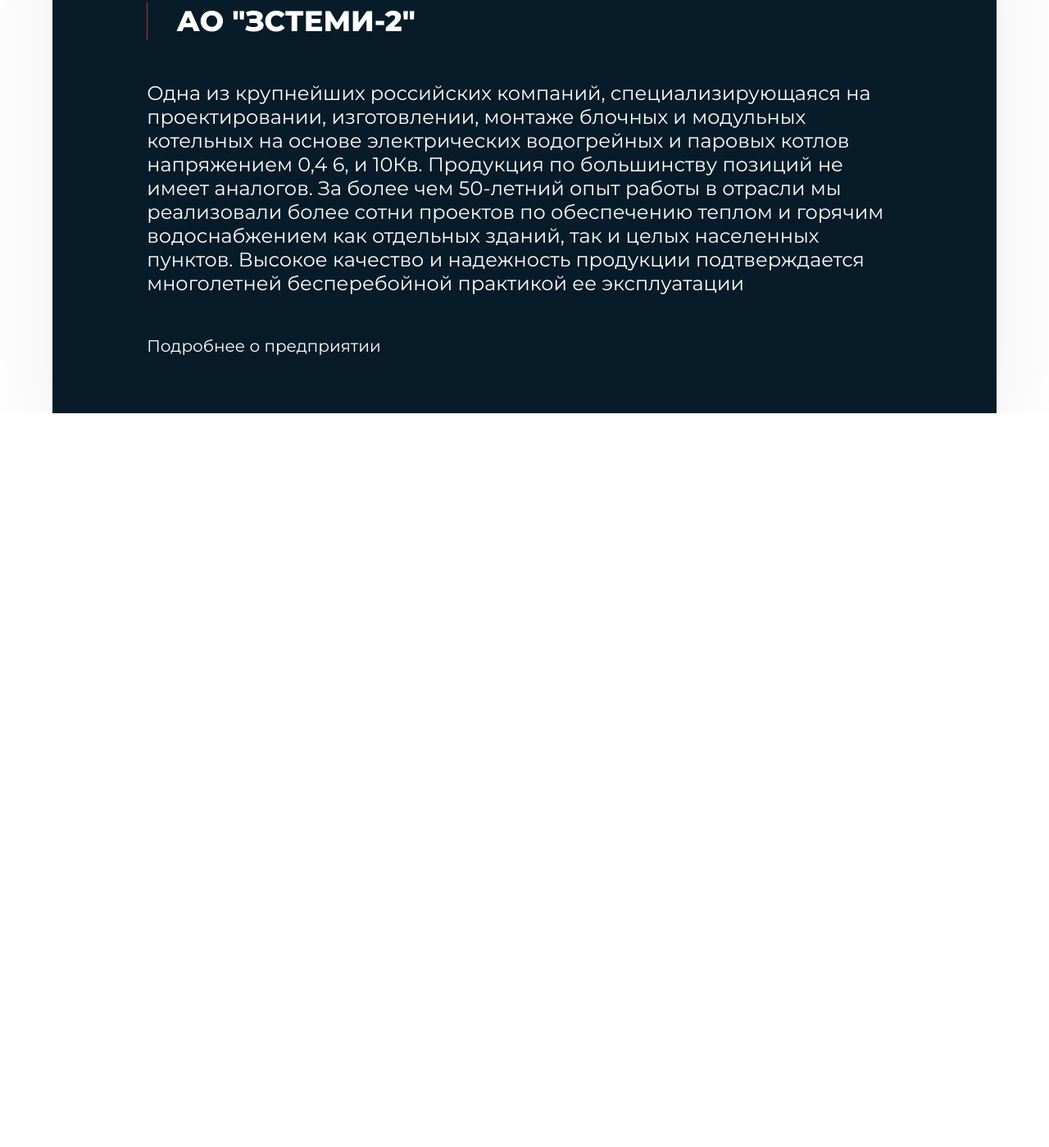
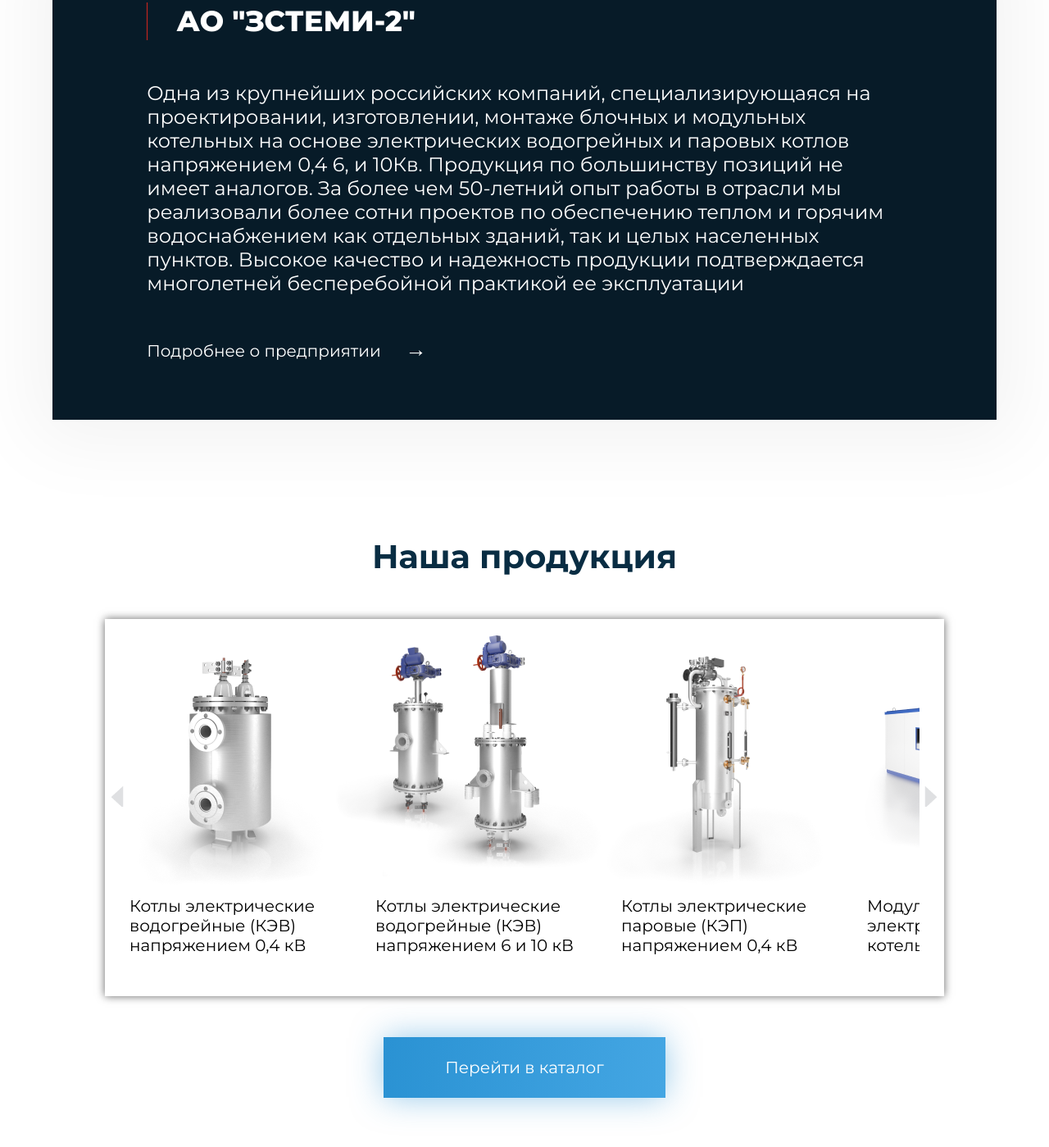
Before and after one commit to Oxotni4eg/project-boiler, a plain HTML site: page index.html in a window 1280 px wide. Shown: the part 1383-2782 px from the top of the page at 82% size. Before the commit the page ends 1887 px from the top, so only its background shows below. Drawn offline with nearby package versions, Linux system fonts and the light colour scheme.

Commit message:
add carousel, compete block our-products

```diff
--- a/css/style.css
+++ b/css/style.css
@@ -174,7 +174,7 @@ a:hover {
     margin-bottom: 75px;
 }
 
-.promo .transition-catalog {
+.transition-catalog {
     display: inline-block;
     padding: 25px 75px;
     color: white;
@@ -183,7 +183,7 @@ a:hover {
     cursor: pointer;
 }
 
-.promo .transition-catalog:hover {
+.transition-catalog:hover {
     background: #0A5078;
     box-shadow: 0px 0px 39px -1px rgba(42, 146, 211, 0.5);
 }
@@ -227,6 +227,10 @@ a:hover {
     max-width: 300px;
 }
 
+.about-company {
+    padding-bottom: 70px;
+}
+
 .about-company .wrapper-90 {
     position: relative;
     width: 90%;
@@ -262,3 +266,20 @@ a:hover {
 .about-company a:hover {
     color: #2A92D3;
 }
+
+.about-company a::after {
+    content: '\2192';
+    font-size: 26px;
+    padding-left: 30px;
+}
+
+.our-products h3 {
+    color: #092D43;
+    font-size: 40px;
+    line-height: 53px;
+    text-align: center;
+}
+
+.our-products .transition {
+    text-align: center;
+}
--- /dev/null
+++ b/css/styles-carousel.css
@@ -0,0 +1,52 @@
+.carousel  {
+    max-width: 1080px; /* ширина всего блока */
+    margin: 50px auto;
+    width:100%;
+    position: relative;
+ }
+ .carousel-wrapper {
+    margin: 10px 30px; /* отступы для стрелок */
+    overflow: hidden; /* скрываем содержимое, выходящее за рамки основной области */
+    position:relative;
+ }
+ .carousel-items {
+    width: 10000px; /* устанавливаем большую ширину для набора элементов */
+    position: relative; /* позиционируем блок относительно основной области карусели */
+ }
+ .carousel-block {
+    display: flex;
+    flex-direction: column;
+    align-items: center;
+    justify-content: space-between;
+    height: 400px;
+    float: left; /* выстраиваем все элементы карусели в ряд */
+    width: 250px; /* задаём ширину каждого элемента */
+    padding: 10px 50px 50px 0px; /* делаем оступы, чтобы элементы не сливались */
+ }
+ .carousel-block img{
+     display:block;
+ }
+
+ /*********** BUTTONS ***********/
+
+ .carousel-button-left a, .carousel-button-right a{
+    width: 29px;
+    height: 29px;
+    position: relative;
+    top: 200px;
+    cursor: pointer;
+    text-decoration:none;
+ }
+ .carousel-button-left a{
+    float: left;
+    background: url(../img/carousel-left.png);
+ }
+ .carousel-button-right a{
+    float: right;
+    background: url(../img/carousel-right.png);
+ }
+
+ /*********** SHADOW ***********/
+ .shadow{
+     box-shadow: 0px 0px 10px rgba(0, 0, 0, 0.6);
+ }
--- a/index.html
+++ b/index.html
@@ -7,6 +7,9 @@
     <title>Boilers</title>
     <link href="https://fonts.googleapis.com/css2?family=Montserrat:ital,wght@0,300;0,400;0,500;0,600;0,700;0,800;0,900;1,300;1,400;1,500;1,600;1,700;1,800;1,900&display=swap" rel="stylesheet" />
     <link rel="stylesheet" href="css/style.css" />
+    <script src="http://ajax.googleapis.com/ajax/libs/jquery/1.9.1/jquery.min.js"></script>
+	<script type="text/javascript" src="js/carousel.js"></script>
+	<link rel="stylesheet" type="text/css" href="/css/styles-carousel.css">
 </head>
 <body>
 
@@ -82,6 +85,46 @@
             </div>
         </section>
 
+        <section class="our-products padding">
+            <div class="container">
+                <h3>Наша продукция</h3>
+
+                <div class="carousel shadow">
+                    <div class="carousel-button-left"><a href="#"></a></div>
+                    <div class="carousel-button-right"><a href="#"></a></div>
+                      <div class="carousel-wrapper">
+                         <div class="carousel-items">
+                            <div class="carousel-block">
+                                  <img src="img/carousel-1.png" alt="" />
+                                  <a href="">Котлы электрические водогрейные (КЭВ) напряжением 0,4 кВ</a>
+                            </div>
+                            <div class="carousel-block">
+                                  <img src="img/carousel-2.png" alt="" />
+                                  <a href="">Котлы электрические водогрейные (КЭВ) напряжением 6 и 10 кВ</a>
+                            </div>
+                            <div class="carousel-block">
+                                  <img src="img/carousel-3.png" alt="" />
+                                  <a href="">Котлы электрические паровые (КЭП) напряжением 0,4 кВ</a>
+                            </div>
+                            <div class="carousel-block">
+                                  <img src="img/carousel-4.png" alt="" />
+                                  <a href="">Модульные электрические котельные (МЭК)</a>
+                            </div>
+                            <div class="carousel-block">
+                                  <img src="img/carousel-5.png" alt="" />
+                                  <a href="">Котлы электрические паровые (КЭП) напряжением 6 и 10 кВ</a>
+                            </div>
+                         </div>
+                      </div>
+                 </div>
+
+                 <div class="transition">
+                    <a class="transition-catalog">Перейти в каталог</a>
+                </div>
+
+            </div>
+        </section>
+
     </div>
 
 </body>
--- /dev/null
+++ b/js/carousel.js
@@ -0,0 +1,45 @@
+//Обработка клика на стрелку вправо
+$(document).on('click', ".carousel-button-right",function(){
+	var carusel = $(this).parents('.carousel');
+	right_carusel(carusel);
+	return false;
+});
+//Обработка клика на стрелку влево
+$(document).on('click',".carousel-button-left",function(){
+	var carusel = $(this).parents('.carousel');
+	left_carusel(carusel);
+	return false;
+});
+function left_carusel(carusel){
+   var block_width = $(carusel).find('.carousel-block').outerWidth();
+   $(carusel).find(".carousel-items .carousel-block").eq(-1).clone().prependTo($(carusel).find(".carousel-items"));
+   $(carusel).find(".carousel-items").css({"left":"-"+block_width+"px"});
+   $(carusel).find(".carousel-items .carousel-block").eq(-1).remove();
+   $(carusel).find(".carousel-items").animate({left: "0px"}, 200);
+
+}
+function right_carusel(carusel){
+   var block_width = $(carusel).find('.carousel-block').outerWidth();
+   $(carusel).find(".carousel-items").animate({left: "-"+ block_width +"px"}, 200, function(){
+	  $(carusel).find(".carousel-items .carousel-block").eq(0).clone().appendTo($(carusel).find(".carousel-items"));
+      $(carusel).find(".carousel-items .carousel-block").eq(0).remove();
+      $(carusel).find(".carousel-items").css({"left":"0px"});
+   });
+}
+
+/* $(function() {
+//Раскомментируйте строку ниже, чтобы включить автоматическую прокрутку карусели
+	auto_right('.carousel:first');
+})
+
+// Автоматическая прокрутка
+function auto_right(carusel){
+	setInterval(function(){
+		if (!$(carusel).is('.hover'))
+			right_carusel(carusel);
+	}, 3000)
+} */
+// Навели курсор на карусель
+$(document).on('mouseenter', '.carousel', function(){$(this).addClass('hover')})
+//Убрали курсор с карусели
+$(document).on('mouseleave', '.carousel', function(){$(this).removeClass('hover')})
```
Also changed, not shown: img/3_КЃв•Ђ нЂ•™ваЃ§≠л© ѓ†аЃҐЃ© а•£гЂ®аЃҐ†≠≠л© в®ѓ† КЭПР ≠†ѓап¶•≠®•ђ 1.png (added), img/5_ЭК.411.00.00 1.png (added), img/carousel-1.png (added), img/carousel-2.png (added), img/carousel-3.png (added), img/carousel-4.png (added), img/carousel-5.png (added), img/carousel-left.png (added), img/carousel-right.png (added).
